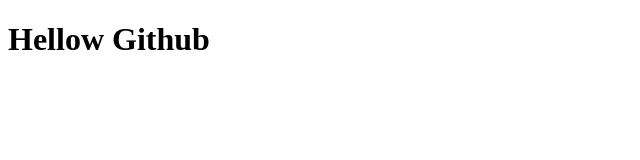
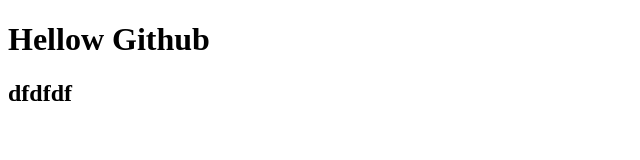
Before and after one commit to soju96/github-test, a plain HTML site: page index.html in a window 1280 px wide. Shown: the whole page, without its empty margins (0-640 px from the left). Drawn offline with Linux system fonts and the light colour scheme.

Commit message:
subtitle

```diff
--- a/index.html
+++ b/index.html
@@ -7,5 +7,6 @@
   </head>
   <body>
     <h1>Hellow Github</h1>
+    <h2>dfdfdf</h2>
   </body>
 </html>
```
